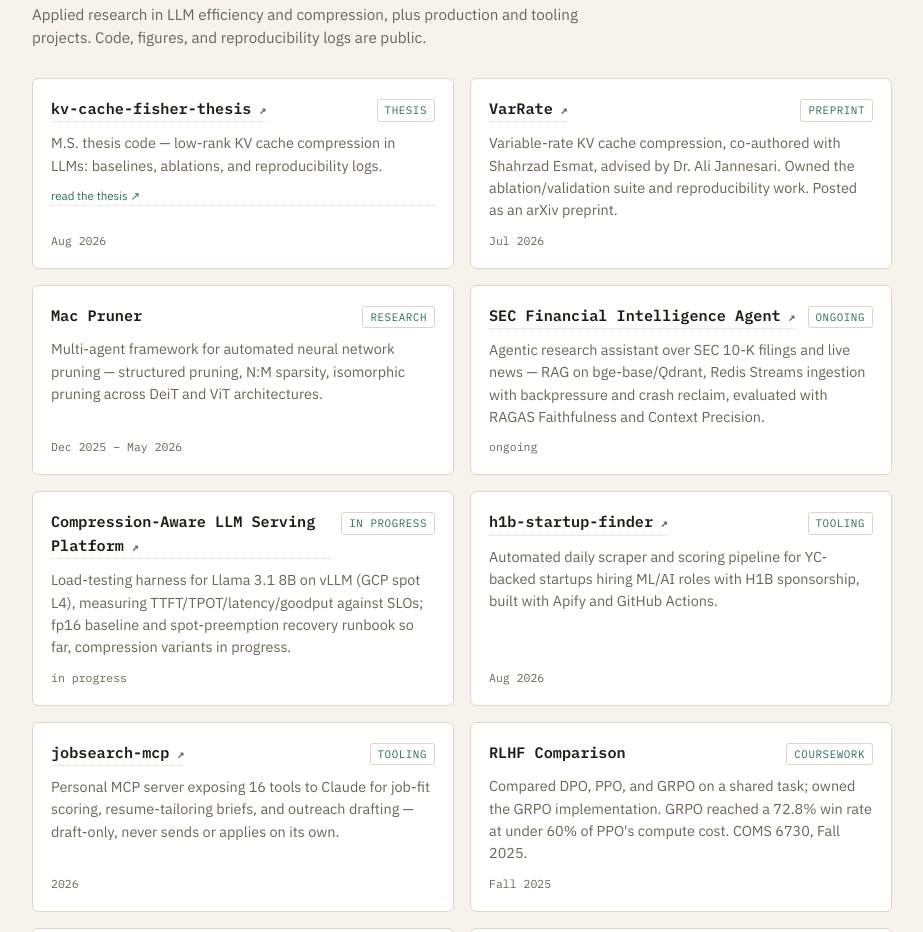
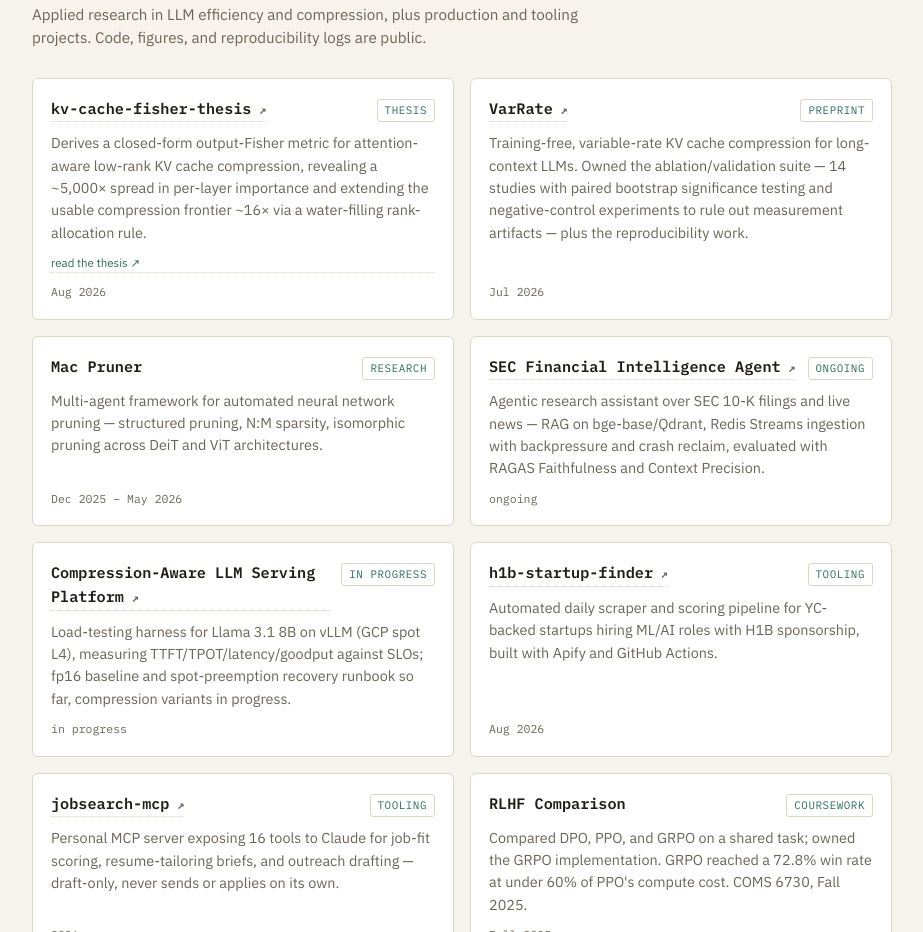
Before and after one commit to dhawalshah48/portfolio-site, a plain HTML site: page 404.html in a window 1280 px wide. Shown: the part 2098-3030 px from the top of the page, without its empty margins (178-1101 px from the left). Drawn offline with Linux system fonts and the light colour scheme.

Commit message:
Add files via upload

```diff
--- a/404.html
+++ b/404.html
@@ -327,13 +327,13 @@
     <div class="card-grid" style="margin-top:28px;">
       <div class="card">
         <div class="card-top"><a class="card-title" href="https://github.com/dhawalshah48/kv-cache-fisher-thesis">kv-cache-fisher-thesis</a><span class="card-tag">thesis</span></div>
-        <p>M.S. thesis code — low-rank KV cache compression in LLMs: baselines, ablations, and reproducibility logs.</p>
+        <p>Derives a closed-form output-Fisher metric for attention-aware low-rank KV cache compression, revealing a ~5,000× spread in per-layer importance and extending the usable compression frontier ~16× via a water-filling rank-allocation rule.</p>
         <a class="pub-extra" style="font-size:0.72rem;" href="https://www.proquest.com/dissertations-theses/low-rank-kv-cache-compression-llms-second-order/docview/3380554573/se-2?accountid=10906">read the thesis ↗</a>
         <span class="card-date">Aug 2026</span>
       </div>
       <div class="card">
         <div class="card-top"><a class="card-title" href="https://arxiv.org/abs/2607.15498">VarRate</a><span class="card-tag">preprint</span></div>
-        <p>Variable-rate KV cache compression, co-authored with Shahrzad Esmat, advised by Dr. Ali Jannesari. Owned the ablation/validation suite and reproducibility work. Posted as an arXiv preprint.</p>
+        <p>Training-free, variable-rate KV cache compression for long-context LLMs. Owned the ablation/validation suite — 14 studies with paired bootstrap significance testing and negative-control experiments to rule out measurement artifacts — plus the reproducibility work.</p>
         <span class="card-date">Jul 2026</span>
       </div>
       <div class="card">
```
Also changed, not shown: index.html (+2 -2 lines).
